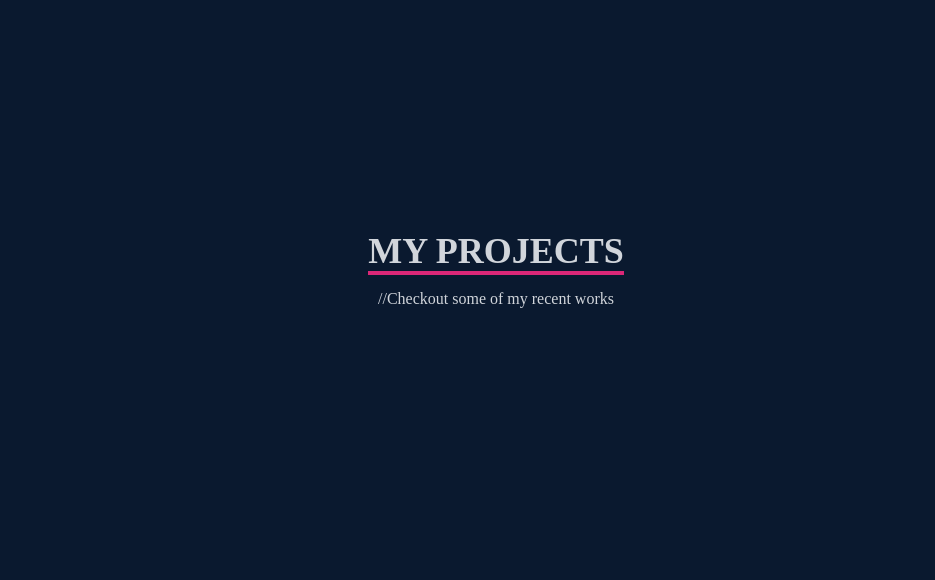
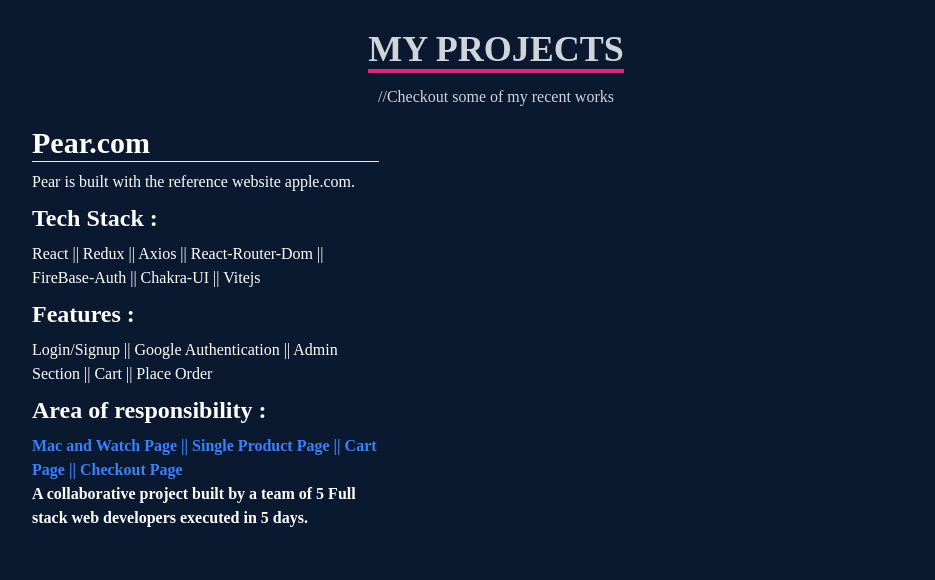
Before and after one commit to abhishek1337chatterjee/abhishek1337chatterjee.github.io, a React (Create React App) app: page / in a window 1280 px wide. Shown: the part 3040-3620 px from the top of the page, without its empty margins (144-1079 px from the left). Built offline with nearby package versions, Linux system fonts and the light colour scheme.

Commit message:
trying a new style

```diff
--- a/src/Components/Work.jsx
+++ b/src/Components/Work.jsx
@@ -22,6 +22,36 @@
         <div className="flex flex-col gap-20">
           <div className=" max-[850px]:flex-col w-full">
             <div className=" w-2/5 max-[850px]:w-[85%] px-5 text-white max-[850px]:my-8">
+            <h1 className="text-3xl font-bold text-white pb-2">
+                Pear.com
+                <hr />
+              </h1>
+              <p>Pear is built with the reference website apple.com.</p>
+              <h1 className="text-2xl font-bold text-white py-2">
+                Tech Stack :
+              </h1>
+              <p>
+                React || Redux || Axios || React-Router-Dom || FireBase-Auth ||
+                Chakra-UI || Vitejs
+              </p>
+              <h1 className="text-2xl font-bold text-white py-2">
+                Features :
+              </h1>
+              <p>
+                Login/Signup || Google Authentication || Admin Section || Cart
+                || Place Order
+              </p>
+              <h1 className="text-2xl font-bold text-white py-2 animate-none md:animate-pulse z-0">
+                Area of responsibility :
+              </h1>
+              <p className="text-blue-500 font-bold">
+                Mac and Watch Page || Single Product Page || Cart Page ||
+                Checkout Page
+              </p>
+              <p className=" font-bold">
+                A collaborative project built by a team of 5 Full stack web
+                developers executed in 5 days.
+              </p>
 
             </div>
           </div>
```
